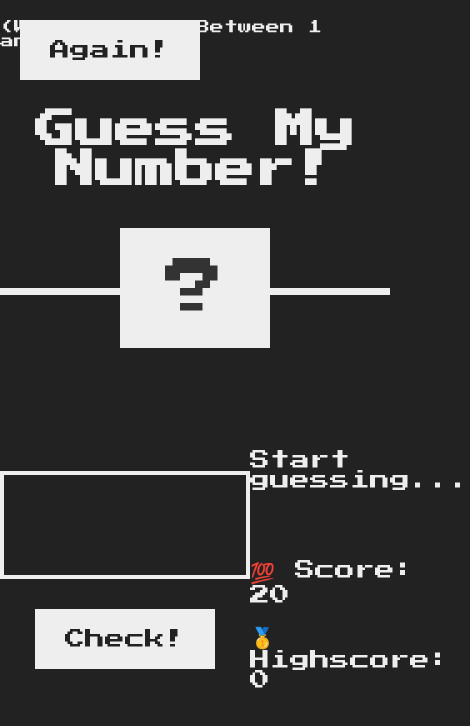
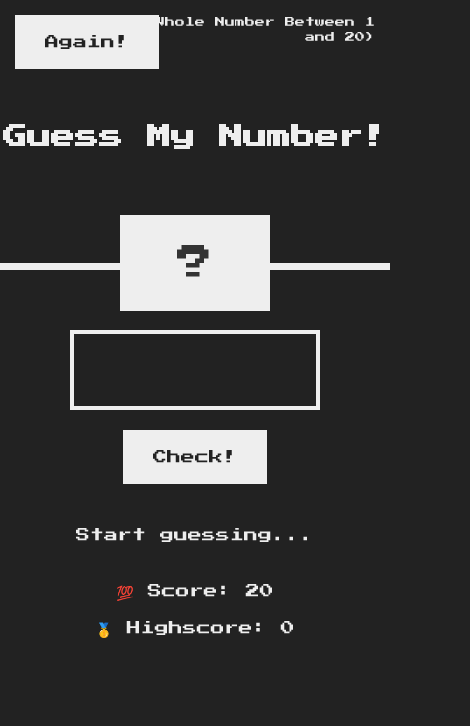
Before and after one commit to LafenLouisaCarrl-Max/JavaScript, a plain HTML site: page Guess_my_number/index.html in a window 390 px wide. Shown: the whole page, 470 px wide, since content can reach past the window. Drawn offline with Linux system fonts and the light colour scheme.

Commit message:
making the game responsive across all devices

```diff
--- a/Guess_my_number/style.css
+++ b/Guess_my_number/style.css
@@ -7,7 +7,7 @@
 }
 
 html {
-  font-size: 62.5%;
+  font-size: clamp(50%, 0.625vw + 48%, 62.5%);
   box-sizing: border-box;
 }
 
@@ -21,33 +21,36 @@ body {
 /* LAYOUT */
 header {
   position: relative;
+  min-height: 28rem;
   height: 35vh;
-  border-bottom: 7px solid #eee;
+  border-bottom: 0.7rem solid #eee;
 }
 
 main {
-  height: 65vh;
+  min-height: 45vh;
   color: #eee;
   display: flex;
   align-items: center;
   justify-content: space-around;
+  gap: 4rem;
+  padding: 4rem clamp(2rem, 5vw, 8rem);
 }
 
 .left {
-  width: 52rem;
+  width: min(42vw, 52rem);
   display: flex;
   flex-direction: column;
   align-items: center;
 }
 
 .right {
-  width: 52rem;
+  width: min(42vw, 52rem);
   font-size: 2rem;
 }
 
 /* ELEMENTS STYLE */
 h1 {
-  font-size: 4rem;
+  font-size: clamp(2.4rem, 4vw, 4rem);
   text-align: center;
   position: absolute;
   width: 100%;
@@ -59,8 +62,9 @@ h1 {
 .number {
   background: #eee;
   color: #333;
-  font-size: 6rem;
+  font-size: clamp(3.6rem, 6vw, 6rem);
   width: 15rem;
+  max-width: calc(100vw - 4rem);
   padding: 3rem 0rem;
   text-align: center;
   position: absolute;
@@ -70,10 +74,12 @@ h1 {
 }
 
 .between {
-  font-size: 1.4rem;
+  font-size: clamp(1rem, 1.4vw, 1.4rem);
   position: absolute;
   top: 2rem;
   right: 2rem;
+  max-width: calc(100% - 15rem);
+  text-align: right;
 }
 
 .again {
@@ -87,9 +93,9 @@ h1 {
   border: 4px solid #eee;
   font-family: inherit;
   color: inherit;
-  font-size: 5rem;
-  padding: 2.5rem;
-  width: 25rem;
+  font-size: clamp(3.2rem, 5vw, 5rem);
+  padding: 2rem;
+  width: min(25rem, 100%);
   text-align: center;
   display: block;
   margin-bottom: 3rem;
@@ -99,10 +105,11 @@ h1 {
   border: none;
   background-color: #eee;
   color: #222;
-  font-size: 2rem;
+  font-size: clamp(1.4rem, 2vw, 2rem);
   font-family: inherit;
   padding: 2rem 3rem;
   cursor: pointer;
+  max-width: 100%;
 }
 
 .btn:hover {
@@ -112,9 +119,56 @@ h1 {
 .message {
   margin-bottom: 8rem;
   height: 3rem;
-  max-width: 50rem;
 }
 
 .label-score {
   margin-bottom: 2rem;
 }
+
+@media (max-width: 700px) {
+  header {
+    height: 32vh;
+    min-height: 24rem;
+  }
+
+  main {
+    min-height: 0;
+    flex-direction: column;
+    justify-content: center;
+    gap: 4rem;
+    padding: 6rem 2rem 4rem;
+  }
+
+  .left,
+  .right {
+    width: min(100%, 42rem);
+  }
+
+  .right {
+    font-size: clamp(1.4rem, 3.5vw, 1.8rem);
+    text-align: center;
+  }
+
+  .message {
+    height: auto;
+    min-height: 3rem;
+    margin-bottom: 3rem;
+    line-height: 1.6;
+  }
+
+  .guess {
+    margin-bottom: 2rem;
+  }
+
+  .between {
+    top: 1.5rem;
+    right: 1.5rem;
+    max-width: calc(100% - 13rem);
+    line-height: 1.5;
+  }
+
+  .again {
+    top: 1.5rem;
+    left: 1.5rem;
+  }
+}
```
